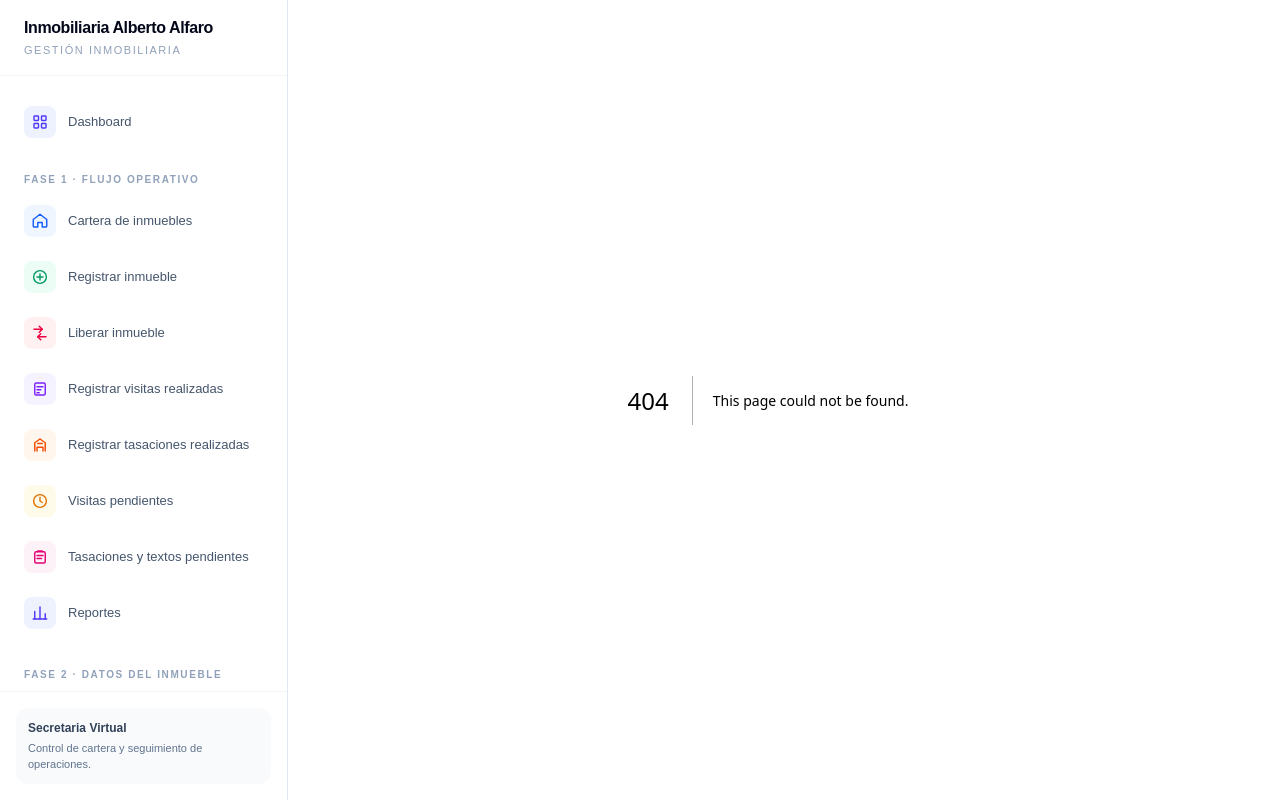
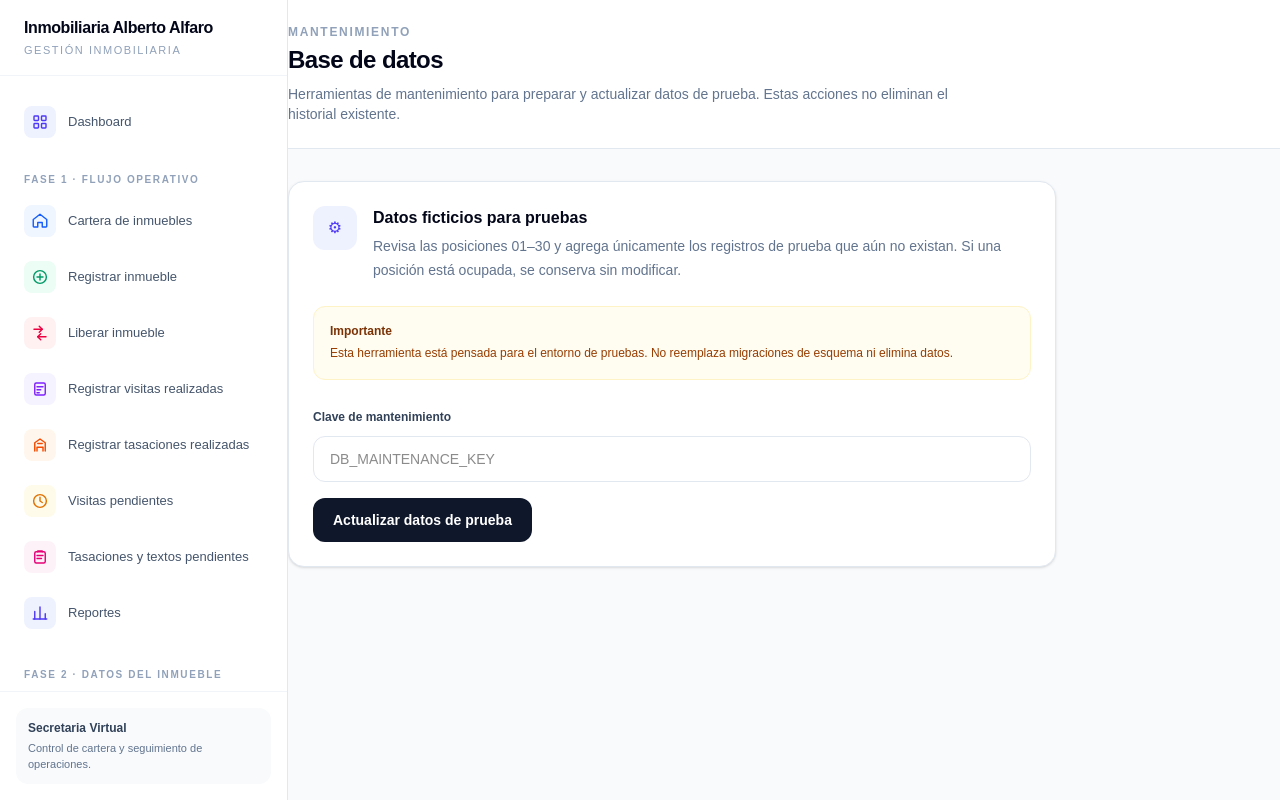
Before and after one commit to cpumaricramoori01-projx/inmobiliaria-alfaro, a Next.js app: page /mantenimiento in a window 1280 px wide. Before the commit this address had no page. Built offline with nearby package versions, Linux system fonts and the light colour scheme.

Commit message:
Agregar mantenimiento de datos de prueba

```diff
--- /dev/null
+++ b/app/mantenimiento/page.tsx
@@ -0,0 +1,110 @@
+"use client";
+
+import { useState } from "react";
+
+export default function MantenimientoPage() {
+  const [key, setKey] = useState("");
+  const [loading, setLoading] = useState(false);
+  const [message, setMessage] = useState("");
+  const [details, setDetails] = useState<string[]>([]);
+
+  async function actualizarDatosPrueba() {
+    if (!key.trim()) {
+      setMessage("Ingresa la clave de mantenimiento configurada para este entorno.");
+      return;
+    }
+
+    if (!window.confirm("Se revisarán las posiciones 01–30 y se crearán los datos de prueba que todavía no existan. ¿Continuar?")) {
+      return;
+    }
+
+    setLoading(true);
+    setMessage("");
+    setDetails([]);
+
+    try {
+      const response = await fetch("/api/mantenimiento/datos-prueba", {
+        method: "POST",
+        headers: { "x-maintenance-key": key.trim() },
+      });
+      const data = await response.json();
+
+      if (!response.ok) {
+        throw new Error(data.message || "No se pudo actualizar.");
+      }
+
+      setMessage(data.message || "Actualización completada.");
+      setDetails(data.results || []);
+    } catch (error) {
+      setMessage(error instanceof Error ? error.message : "No se pudo completar la actualización.");
+    } finally {
+      setLoading(false);
+    }
+  }
+
+  return (
+    <main className="min-h-screen bg-slate-50">
+      <header className="border-b border-slate-200 bg-white">
+        <div className="px-6 py-6 lg:px-8">
+          <p className="text-xs font-semibold uppercase tracking-[0.14em] text-slate-400">Mantenimiento</p>
+          <h1 className="mt-1 text-2xl font-bold tracking-tight text-slate-950">Base de datos</h1>
+          <p className="mt-2 max-w-2xl text-sm text-slate-500">
+            Herramientas de mantenimiento para preparar y actualizar datos de prueba. Estas acciones no eliminan el historial existente.
+          </p>
+        </div>
+      </header>
+
+      <div className="p-6 lg:p-8">
+        <section className="max-w-3xl rounded-2xl border border-slate-200 bg-white p-6 shadow-sm">
+          <div className="flex items-start gap-4">
+            <div className="flex h-11 w-11 shrink-0 items-center justify-center rounded-xl bg-indigo-50 text-indigo-600">⚙</div>
+            <div>
+              <h2 className="text-base font-bold text-slate-950">Datos ficticios para pruebas</h2>
+              <p className="mt-1 text-sm leading-6 text-slate-500">
+                Revisa las posiciones 01–30 y agrega únicamente los registros de prueba que aún no existan. Si una posición está ocupada, se conserva sin modificar.
+              </p>
+            </div>
+          </div>
+
+          <div className="mt-6 rounded-xl border border-amber-100 bg-amber-50/70 p-4">
+            <p className="text-xs font-semibold text-amber-900">Importante</p>
+            <p className="mt-1 text-xs leading-5 text-amber-800">
+              Esta herramienta está pensada para el entorno de pruebas. No reemplaza migraciones de esquema ni elimina datos.
+            </p>
+          </div>
+
+          <div className="mt-6">
+            <label className="text-xs font-semibold text-slate-700">Clave de mantenimiento</label>
+            <input
+              type="password"
+              value={key}
+              onChange={(event) => setKey(event.target.value)}
+              placeholder="DB_MAINTENANCE_KEY"
+              className="mt-2 w-full rounded-xl border border-slate-200 px-4 py-3 text-sm outline-none transition focus:border-slate-400 focus:ring-2 focus:ring-slate-100"
+            />
+          </div>
+
+          <button
+            type="button"
+            onClick={actualizarDatosPrueba}
+            disabled={loading}
+            className="mt-4 rounded-xl bg-slate-900 px-5 py-3 text-sm font-semibold text-white transition hover:bg-slate-800 disabled:cursor-not-allowed disabled:opacity-60"
+          >
+            {loading ? "Actualizando..." : "Actualizar datos de prueba"}
+          </button>
+
+          {message && (
+            <div className="mt-5 rounded-xl border border-slate-200 bg-slate-50 p-4">
+              <p className="text-sm font-semibold text-slate-800">{message}</p>
+              {details.length > 0 && (
+                <div className="mt-3 max-h-72 overflow-auto rounded-lg bg-white p-3 text-xs text-slate-600">
+                  {details.map((detail, index) => <div key={index} className="py-1">{detail}</div>)}
+                </div>
+              )}
+            </div>
+          )}
+        </section>
+      </div>
+    </main>
+  );
+}
```
